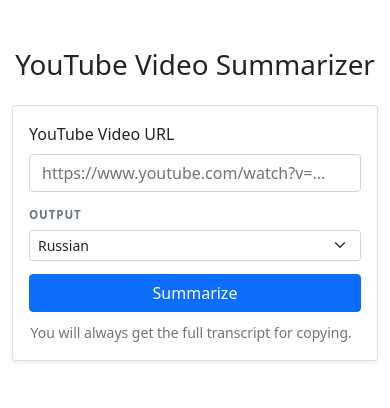
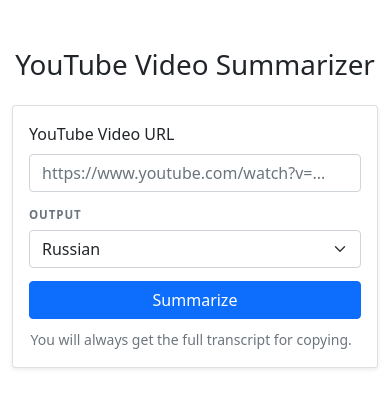
Before and after one commit to AOrlov/youtube-summarizer, a Flask app: page / in a window 390 px wide. Shown: the top 408 px of the page. Run offline with Flask 3, Linux system fonts and the light colour scheme; some libraries are stand-ins or nearby versions.

Commit message:
Adjust summary layout sizing

```diff
--- a/summarizer/templates/index.html
+++ b/summarizer/templates/index.html
@@ -78,7 +78,7 @@
                 min-width: 0;
             }
 
-            .language-control .form-select-sm,
+            .language-control .form-select,
             .intake-grid .btn {
                 width: 100%;
             }
@@ -91,7 +91,7 @@
         <h1 class="text-center mb-4">YouTube Video Summarizer</h1>
 
         <div class="row justify-content-center">
-            <div class="col-md-10 col-lg-8">
+            <div class="col-md-11 col-lg-10 col-xl-9">
                 <div class="card shadow-sm">
                     <div class="card-body">
                         <form id="summarizeForm">
@@ -102,7 +102,7 @@
                                 </div>
                                 <div class="language-control">
                                     <label for="summaryLanguage" class="intake-label">Output</label>
-                                    <select class="form-select form-select-sm" id="summaryLanguage" aria-label="Summary language">
+                                    <select class="form-select" id="summaryLanguage" aria-label="Summary language">
                                         {% for value, label in summary_language_options %}
                                         <option value="{{ value }}"{% if value == default_summary_language %} selected{% endif %}>{{ label }}</option>
                                         {% endfor %}
```
